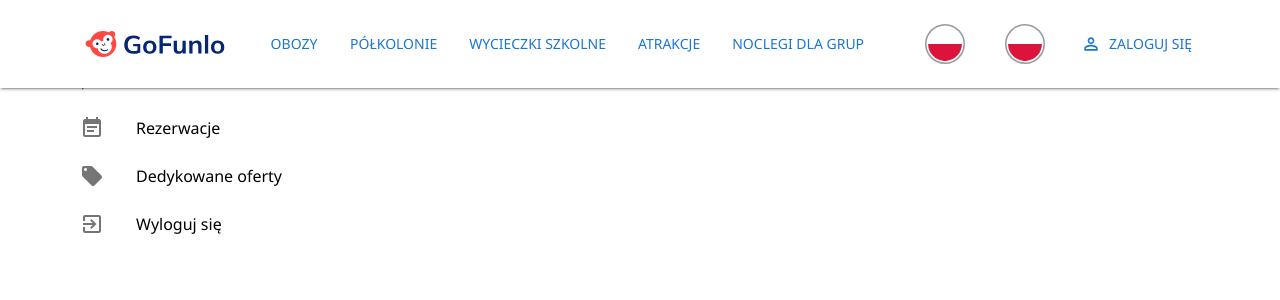
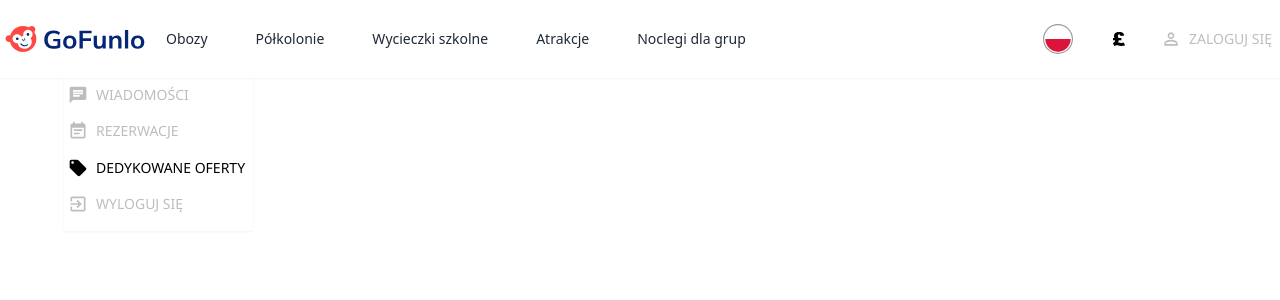
Before and after one commit to 0utsi/gf, a Next.js app: page /booking in a window 1280 px wide. Shown: the top 300 px of the page. Built offline with nearby package versions, Linux system fonts and the light colour scheme.

Commit message:
fix: sidebar, topbar small improvements

```diff
--- a/src/components/layout/side-bar.tsx
+++ b/src/components/layout/side-bar.tsx
@@ -1,11 +1,6 @@
 "use client";
 
-import {
-	List,
-	ListItemButton,
-	ListItemIcon,
-	ListItemText,
-} from "@mui/material";
+import { Button, List, Typography } from "@mui/material";
 import AccountCircleIcon from "@mui/icons-material/AccountCircle";
 import ChatIcon from "@mui/icons-material/Chat";
 import EventNoteIcon from "@mui/icons-material/EventNote";
@@ -14,28 +9,42 @@ import ExitToAppIcon from "@mui/icons-material/ExitToApp";
 import { useMemo } from "react";
 
 const menuItems = [
-	{ label: "Moje dane", icon: <AccountCircleIcon />, href: "/my-data" },
-	{ label: "Wiadomości", icon: <ChatIcon />, href: "/messages" },
-	{ label: "Rezerwacje", icon: <EventNoteIcon />, href: "/booking" },
+	{ label: "Moje dane", icon: <AccountCircleIcon />, isDisabled: true },
+	{ label: "Wiadomości", icon: <ChatIcon />, isDisabled: true },
+	{ label: "Rezerwacje", icon: <EventNoteIcon />, isDisabled: true },
 	{
 		label: "Dedykowane oferty",
 		icon: <LocalOfferIcon />,
-		href: "/dedykowane-oferty",
+		href: "/user/offers",
+		isDisabled: false,
 	},
-	{ label: "Wyloguj się", icon: <ExitToAppIcon />, href: "/logout" },
+	{ label: "Wyloguj się", icon: <ExitToAppIcon />, isDisabled: true },
 ];
 
 export default function Sidebar() {
 	const menuList = useMemo(
 		() =>
-			menuItems.map(({ label, icon, href }) => (
-				<ListItemButton key={label} href={href}>
-					<ListItemIcon>{icon}</ListItemIcon>
-					<ListItemText primary={label} />
-				</ListItemButton>
+			menuItems.map(({ label, href, icon, isDisabled }) => (
+				<Button
+					disabled={isDisabled}
+					key={label}
+					sx={{ color: "black" }}
+					href={href ?? undefined}
+					startIcon={icon}
+					className="text-gray-800 text-md font-light hover:scale-105 transition"
+				>
+					{label}
+				</Button>
 			)),
 		[]
 	);
 
-	return <List className="w-64">{menuList}</List>;
+	return (
+		<div className="h-fit w-50 shadow-sm">
+			<Typography variant="h5" className="text-blue-900 font-bold mb-4">
+				Moje konto
+			</Typography>
+			<List className="flex flex-col items-start">{menuList}</List>
+		</div>
+	);
 }
--- a/src/components/layout/top-bar.tsx
+++ b/src/components/layout/top-bar.tsx
@@ -6,50 +6,54 @@ import Image from "next/image";
 import { useMemo } from "react";
 import logo from "../../../public/logo.svg";
 import flag from "../../../public/polish-flag.svg";
+import Link from "next/link";
+import poundIcon from "../../../public/pound-icon.svg";
 
 export default function TopBar() {
 	const menuItems = useMemo(
 		() => [
-			{ label: "Obozy", href: "/obozy" },
-			{ label: "Półkolonie", href: "/polkolonie" },
-			{ label: "Wycieczki szkolne", href: "/wycieczki-szkolne" },
-			{ label: "Atrakcje", href: "/atrakcje" },
-			{ label: "Noclegi dla grup", href: "/noclegi-grupy" },
+			{ label: "Obozy" },
+			{ label: "Półkolonie" },
+			{ label: "Wycieczki szkolne" },
+			{ label: "Atrakcje" },
+			{ label: "Noclegi dla grup" },
 		],
 		[]
 	);
+
 	return (
 		<Stack
 			direction="row"
 			alignItems="center"
 			justifyContent="space-between"
-			px={10}
-			py={2}
-			boxShadow={2}
+			className=" py-4 shadow-sm bg-white"
 		>
-			<Stack direction="row" alignItems="center" spacing={4}>
+			<Stack direction="row" alignItems="center" spacing={2}>
 				<Image src={logo} width={150} height={75} alt="logo" />
-				<Stack direction="row" spacing={2}>
-					{menuItems.map(({ label, href }) => (
-						<Button
-							className="text-green!"
+				<Stack direction="row" spacing={6}>
+					{menuItems.map(({ label }) => (
+						<Link
 							key={label}
-							variant="text"
-							href={href}
+							href=""
+							className="text-gray-800 text-sm font-light hover:scale-105 transition"
 						>
 							{label}
-						</Button>
+						</Link>
 					))}
 				</Stack>
 			</Stack>
 			<Stack direction="row" alignItems="center" spacing={3}>
-				<IconButton>
-					<Image src={flag} width={40} height={40} alt="flaga" />
+				<IconButton disabled>
+					<Image src={flag} width={30} height={30} alt="flag" />
 				</IconButton>
-				<IconButton>
-					<Image src={flag} width={40} height={40} alt="flaga" />
+				<IconButton disabled>
+					<Image src={poundIcon} width={12} height={12} alt="currency" />
 				</IconButton>
-				<Button variant="text" startIcon={<PersonOutlineIcon />}>
+				<Button
+					startIcon={<PersonOutlineIcon />}
+					disabled
+					className="text-black"
+				>
 					Zaloguj się
 				</Button>
 			</Stack>
```
